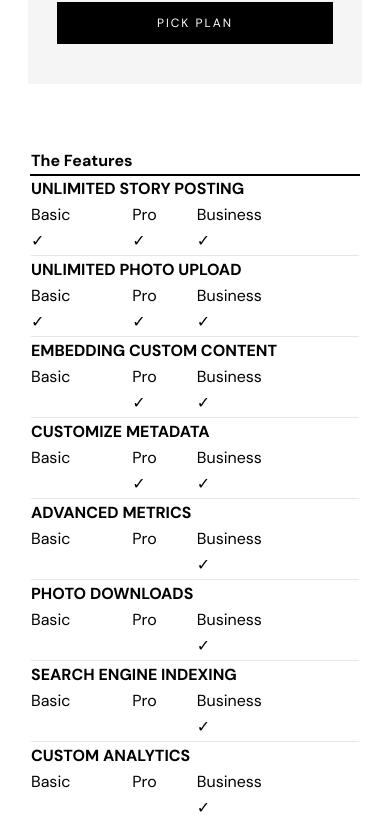
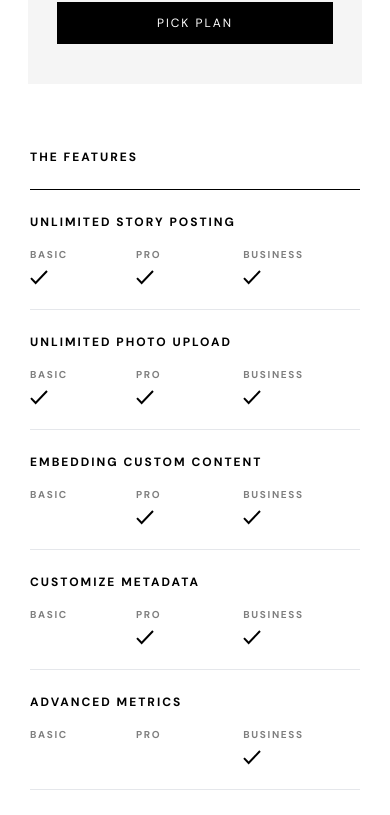
Before and after one commit to jhellard/photosnap, a React (Vite) app: page /pricing in a window 390 px wide. Shown: the part 2001-2816 px from the top of the page. Built offline with nearby package versions, Linux system fonts and the light colour scheme.

Commit message:
Mobile view complete
Restructured the pricing section, working with tables styling wise was proving to be a challenge. Converted to a UL. Fixed BetaCard.

```diff
--- a/src/component/Cards.jsx
+++ b/src/component/Cards.jsx
@@ -136,7 +136,7 @@ export function BetaCard() {
         />
         <img
           src={`../assets/shared/mobile/bg-beta.jpg`}
-          className="absolute min-w-full sm:min-h-full"
+          className="absolute max-h-[288px] min-w-full object-cover sm:min-h-full"
           alt="Inside of a ravine"
         />
       </picture>
--- a/src/component/Lines.jsx
+++ b/src/component/Lines.jsx
@@ -4,7 +4,7 @@ export function Line({ type }) {
       "absolute inset-0 left-[33px] h-[6px] w-[128px] border-none bg-gradient-to-t from-bgGradiant1 via-bgGradiant2 to-bgGradiant3 sm:top-[173px] sm:left-0 sm:h-[50%] sm:w-[6px]",
     full: "absolute inset-0 h-[6px] w-full border-none bg-gradient-to-t from-bgGradiant1 via-bgGradiant2 to-bgGradiant3",
     fullH:
-      "absolute inset-0 h-full w-[6px] border-none bg-gradient-to-t from-bgGradiant1 via-bgGradiant2 to-bgGradiant3",
+      "absolute inset-0 left-[33px] h-[6px] w-[128px] sm:h-full sm:w-[6px] sm:left-0 border-none bg-gradient-to-t from-bgGradiant1 via-bgGradiant2 to-bgGradiant3",
   };
 
   return <hr className={lineVariants[type]} />;
--- a/src/component/PricingTable.jsx
+++ b/src/component/PricingTable.jsx
@@ -1,38 +1,36 @@
+import Check from "../assets/shared/desktop/check.svg";
+
 const TableEntry = ({ heading, basic, pro, business }) => {
   return (
-    <>
-      <tr>
-        <th colSpan="3">{heading}</th>
-      </tr>
-      <tr className="w-full">
-        <td>Basic</td>
-        <td>Pro</td>
-        <td>Business</td>
-      </tr>
-      <tr>
-        <td>{basic && <span>&#x2713;</span>}</td>
-        <td>{pro && <span>&#x2713;</span>}</td>
-        <td>{business && <span>&#x2713;</span>}</td>
-      </tr>
-      <tr>
-        <td colSpan="3">
-          <hr />
-        </td>
-      </tr>
-    </>
+    <li className="border-b-[1px]">
+      <h4 className="mb-4 text-[12px] font-bold tracking-[2px] text-pureBlack">
+        {heading}
+      </h4>
+      <div className="flex pb-[24px] text-[10px] font-bold tracking-[1.67px] text-pureBlack">
+        <div className="mr-[68px] flex flex-col gap-2">
+          <span className="opacity-50">BASIC</span>
+          <span>{basic && <img src={Check} alt="Checkmark" />}</span>
+        </div>
+        <div className="mr-[82px] flex flex-col gap-2">
+          <span className="opacity-50">PRO</span>
+          <span>{pro && <img src={Check} alt="Checkmark" />}</span>
+        </div>
+        <div className="flex flex-col gap-2">
+          <span className="opacity-50">BUSINESS</span>
+          <span>{business && <img src={Check} alt="Checkmark" />}</span>
+        </div>
+      </div>
+    </li>
   );
 };
 
 const PricingTable = () => {
   return (
-    <section className="mx-[30px]">
-      <table className="w-full text-left">
-        <thead className="mb-[23px]">
-          <tr colSpan="3" className="border-b-[2px] border-b-pureBlack">
-            <th colSpan="3">The Features</th>
-          </tr>
-        </thead>
-        <tbody className="min-w-full">
+    <ul className="mx-[30px] mb-16 flex flex-col gap-[23px]">
+      <h3 className="text-[12px] font-bold tracking-[2px] text-pureBlack">
+        THE FEATURES
+      </h3>
+      <hr className="border-pureBlack" />
       <TableEntry heading="UNLIMITED STORY POSTING" basic pro business />
       <TableEntry heading="UNLIMITED PHOTO UPLOAD" basic pro business />
       <TableEntry heading="EMBEDDING CUSTOM CONTENT" pro business />
@@ -41,9 +39,7 @@ const PricingTable = () => {
       <TableEntry heading="PHOTO DOWNLOADS" business />
       <TableEntry heading="SEARCH ENGINE INDEXING" business />
       <TableEntry heading="CUSTOM ANALYTICS" business />
-        </tbody>
-      </table>
-    </section>
+    </ul>
   );
 };
 
```
Also changed, not shown: src/assets/shared/desktop/check.svg (added). Lines whose indentation alone changed are shown as unchanged.
